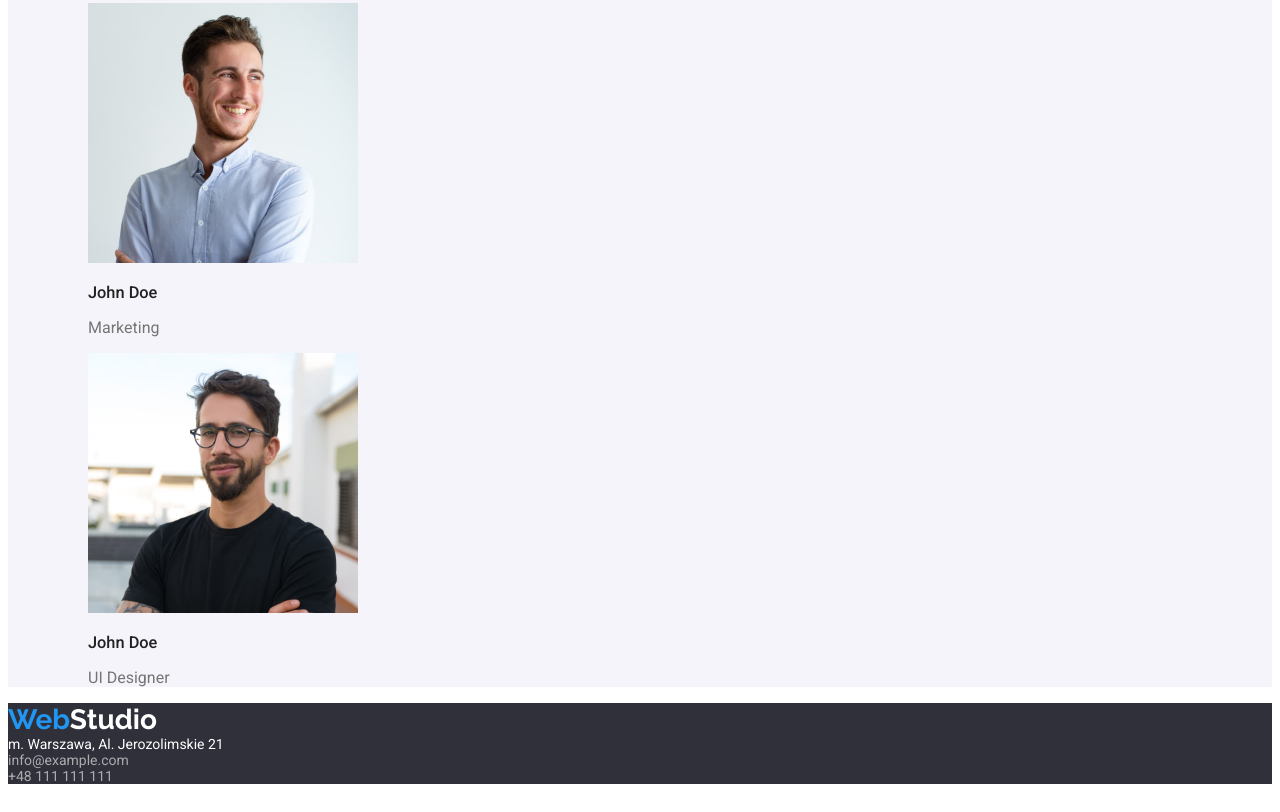
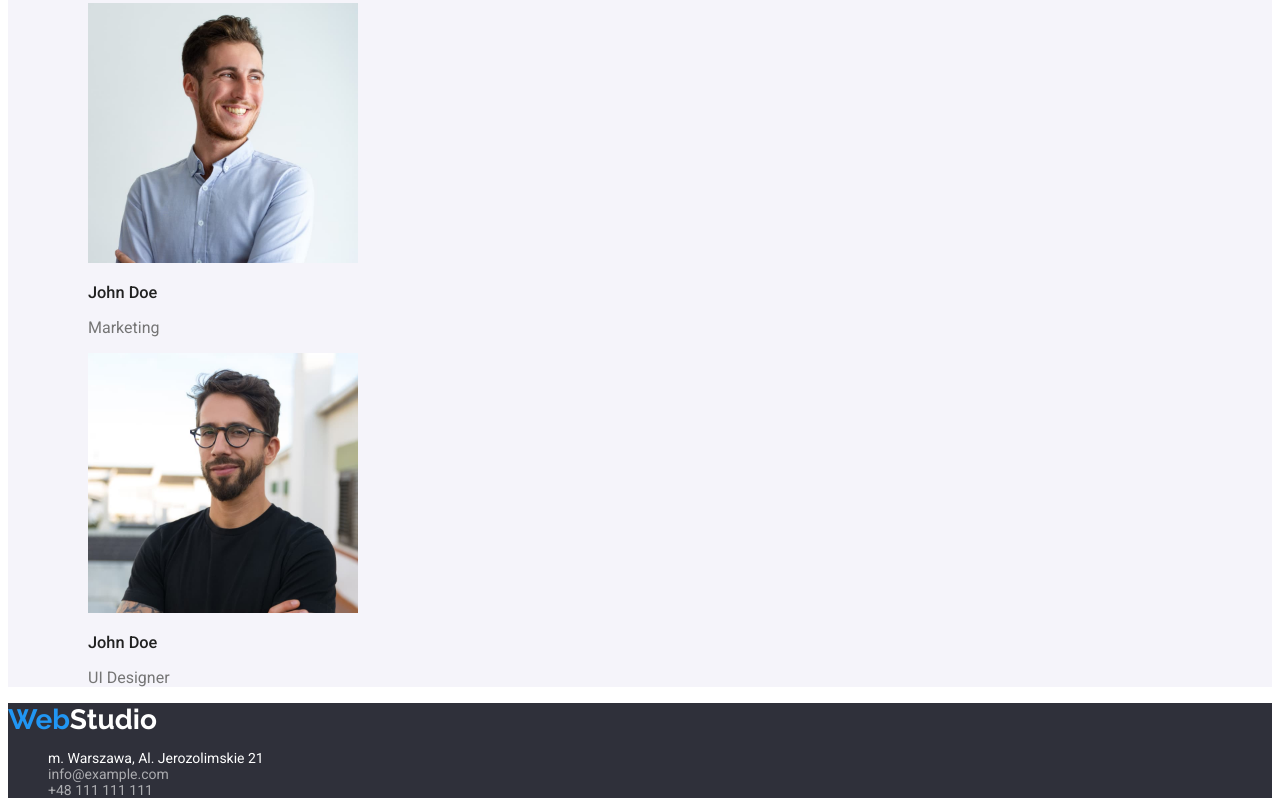
Before and after one commit to aleksandra-zablocka/goit-markup-hw-02, a plain HTML site: page index.html in a window 1280 px wide. Shown: the part 2532-3344 px from the top of the page. Drawn offline with Linux system fonts and the light colour scheme.

Commit message:
Modified index.html style (footer)

```diff
--- a/css/styles.css
+++ b/css/styles.css
@@ -144,6 +144,15 @@ ul {
   text-decoration: none;
 }
 
+.address-address:focus,
+.address-address:hover,
+.address-mail:focus,
+.address-mail:hover,
+.address-tel:focus,
+.address-tel:hover {
+  color: var(--text-blue);
+}
+
 .address-mail,
 .address-tel {
   text-decoration: none;
--- a/index.html
+++ b/index.html
@@ -122,9 +122,11 @@
     <footer class="footer">
       <a href="" class="logo2"><span style="color: #2196f3">Web</span>Studio</a>
       <address class="address">
-        m. Warszawa, Al. Jerozolimskie 21<br />
-        <a href="mailto:info@example.com" class="address-mail">info@example.com</a><br />
-        <a href="tel:+111111111" class="address-tel">+48 111 111 111</a>
+        <ul>
+          <li class="address-address">m. Warszawa, Al. Jerozolimskie 21</li>
+          <li><a href="mailto:info@example.com" class="address-mail">info@example.com</a></li>
+          <li><a href="tel:+111111111" class="address-tel">+48 111 111 111</a></li>
+        </ul>
       </address>
     </footer>
   </body>
```
